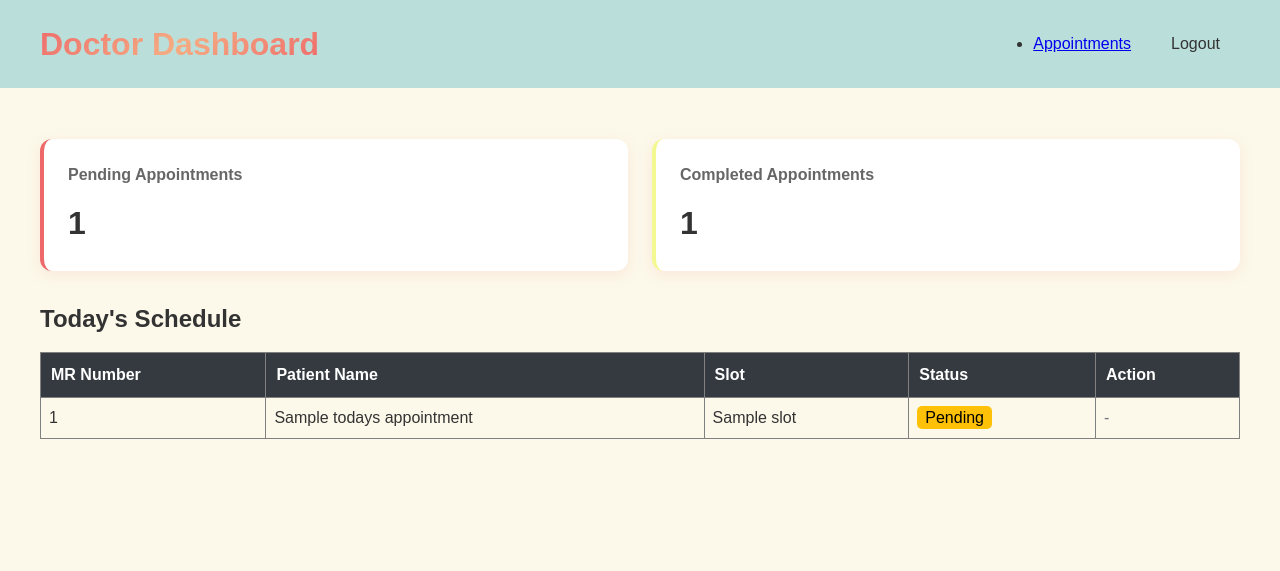
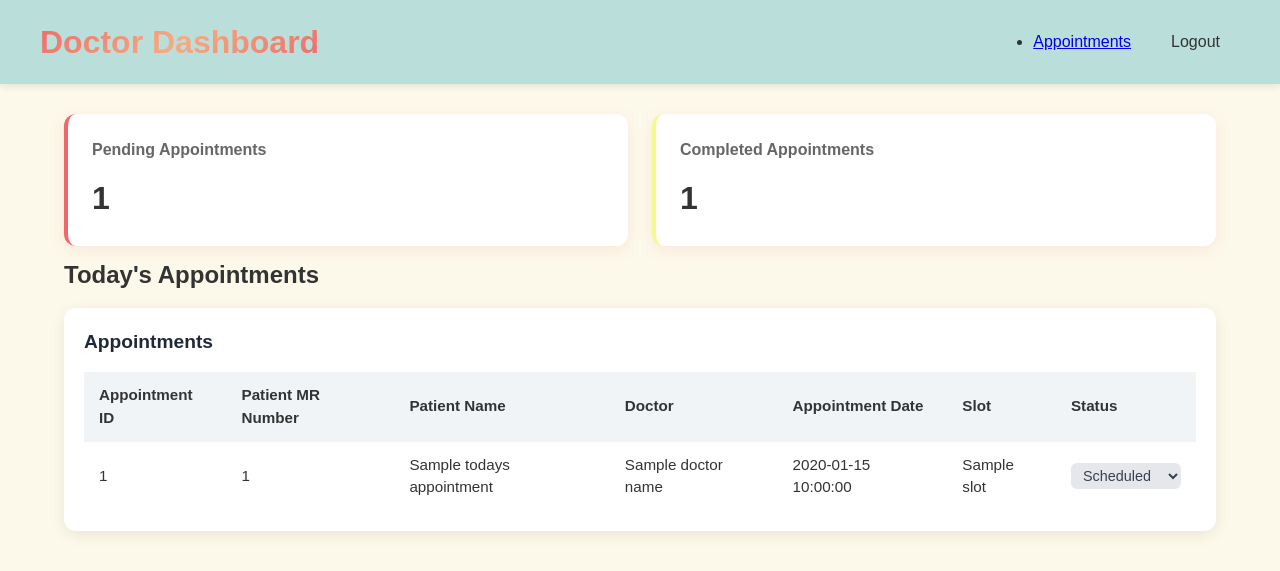
Before and after one commit to ayeshatayyabazeemi/DentAssist, a CodeIgniter 4 app: the page made by app/Views/doctor/dashboard.php in a window 1280 px wide. Shown: the top 571 px of the page. Run offline with PHP 8.4 and a stand-in for CodeIgniter, Linux system fonts and the light colour scheme; the template is opened without the code that fills it: most values are stand-ins (such as "Sample title", 1, 10 or a date in 2020); some libraries are stand-ins or nearby versions.

Commit message:
Doctor dashboard progress

```diff
--- a/app/Controllers/Api/AppointmentController.php
+++ b/app/Controllers/Api/AppointmentController.php
@@ -192,7 +192,8 @@ public function getSlots()
         ];
 
         // $insertId = $appointmentModel->insert($insertData);
-        try {
+
+         try {
             $insertId = $appointmentModel->insert($insertData);
         } catch (\Exception $e) {
             // This happens if UNIQUE constraint fails (double booking)
@@ -201,6 +202,7 @@ public function getSlots()
                 'message' => 'This slot was just booked by another user'
             ]);
         }
+
 
         if ($insertId) {
             // Return the new appointment with doctor name
--- a/app/Models/AppointmentModel.php
+++ b/app/Models/AppointmentModel.php
@@ -15,6 +15,8 @@ class AppointmentModel extends Model
         'employee_id',        // doctor
         'appointment_date',
         'appointment_time',
+         'status',              // NEW
+    'status_updated_at',
         'slot'                // the slot assigned
     ];
 
@@ -24,6 +26,7 @@ class AppointmentModel extends Model
         'employee_id' => 'required|integer',
         'appointment_date' => 'required|valid_date[Y-m-d]',
         'appointment_time' => 'required',
+
         'slot' => 'required'
     ];
 
--- a/app/Views/doctor/dashboard.php
+++ b/app/Views/doctor/dashboard.php
@@ -1,107 +1,88 @@
 <!DOCTYPE html>
 <html lang="en">
 <head>
-  <meta charset="UTF-8" />
-  <meta name="viewport" content="width=device-width, initial-scale=1.0" />
-  <title>Doctor Dashboard</title>
+<meta charset="UTF-8">
+<meta name="viewport" content="width=device-width, initial-scale=1">
+<title>Doctor Dashboard</title>
+<link rel="stylesheet" href="https://cdnjs.cloudflare.com/ajax/libs/font-awesome/4.7.0/css/font-awesome.min.css" />
+<link rel="stylesheet" href="https://cdn.jsdelivr.net/npm/notyf@3/notyf.min.css">
+<link rel="stylesheet" href="<?= base_url('assets/css/admin.css') ?>">
+<link rel="stylesheet" href="<?= base_url('assets/css/receptionistDashboard.css') ?>">
+</head>
+<body>
 
-  <!-- Admin CSS -->
-  <link rel="stylesheet" href="<?= base_url('assets/css/admin.css') ?>" />
-  <link rel="stylesheet" href="https://cdn.jsdelivr.net/npm/notyf@3/notyf.min.css" />
-  <link rel="stylesheet" href="https://cdnjs.cloudflare.com/ajax/libs/font-awesome/4.7.0/css/font-awesome.min.css" />
-  <link rel="icon" type="image/png" href="<?= base_url('assets/images/mylogo.png') ?>" />
-
-
-
-<header>
-  <div class="logo-btn">Doctor Dashboard</div>
+<header class="main-header">
+  <div class="logo-btn" id="logo">Doctor Dashboard</div>
   <nav>
-    <ul>
-
+    <ul class="nav-list">
       <li><a href="<?= base_url('doctor/appointments') ?>">Appointments</a></li>
     </ul>
-    <form action="<?= base_url('logout') ?>" method="post" style="display:inline;">
+    <form id="logoutForm" action="<?= base_url('logout') ?>" method="post">
       <button type="submit" class="logout-btn">Logout</button>
     </form>
   </nav>
 </header>
 
-<main class="main-content">
-
+<div class="content-wrapper">
   <!-- KPI Boxes -->
   <div class="kpi-container">
     <div class="kpi-card border-primary">
       <h3>Pending Appointments</h3>
       <p class="value"><?= $pendingCount ?></p>
     </div>
-
     <div class="kpi-card border-success">
       <h3>Completed Appointments</h3>
       <p class="value"><?= $completedCount ?></p>
     </div>
   </div>
 
-  <!-- Today's Schedule -->
-<!-- Today's Schedule -->
-<section class="table-section" style="margin-top: 30px;">
-  <div class="row">
-    <div class="col-12">
-      <!-- Heading -->
-      <h2 style="margin-bottom: 15px; font-size: 1.5rem; font-weight: 600;">Today's Schedule</h2>
-
-      <!-- Responsive Table -->
-      <div style="overflow-x:auto;">
-        <table style="width:100%; border-collapse: collapse; text-align: left;" border="1">
-          <thead style="background-color:#343a40; color:white;">
+  <!-- Today's Appointments -->
+  <section id="tab-dashboard" class="tab-content active">
+    <h2>Today's Appointments</h2>
+    <div class="appointments-card">
+      <div class="appointments-card-header"><span>Appointments</span></div>
+      <div class="appointments-card-body">
+        <table class="appointments-table">
+          <thead>
             <tr>
-              <th style="padding: 10px;">MR Number</th>
-              <th style="padding: 10px;">Patient Name</th>
-              <th style="padding: 10px;">Slot</th>
-              <th style="padding: 10px;">Status</th>
-              <th style="padding: 10px;">Action</th>
+              <th>Appointment ID</th>
+              <th>Patient MR Number</th>
+              <th>Patient Name</th>
+              <th>Doctor</th>
+              <th>Appointment Date</th>
+              <th>Slot</th>
+              <th>Status</th>
             </tr>
           </thead>
-          <tbody>
-            <?php if (!empty($todaysAppointments)): ?>
-              <?php foreach ($todaysAppointments as $app): ?>
-                <tr>
-                  <td style="padding: 8px;"><?= esc($app['mr_number']) ?></td>
-                  <td style="padding: 8px;"><?= esc($app['name']) ?></td>
-                  <td style="padding: 8px;"><?= esc($app['slot']) ?></td>
-                  <td style="padding: 8px;">
-                    <?php if ($app['status'] === 'completed'): ?>
-                      <span style="background-color: #28a745; color: white; padding: 3px 8px; border-radius: 5px;">Completed</span>
-                    <?php else: ?>
-                      <span style="background-color: #ffc107; color: black; padding: 3px 8px; border-radius: 5px;">Pending</span>
-                    <?php endif; ?>
-                  </td>
-                  <td style="padding: 8px;">
-                    <?php if ($app['status'] === 'pending'): ?>
-                   <form method="post" action="<?= site_url('doctor/updateStatus') ?>" class="complete-form">
-    <input type="hidden" name="appointment_id" value="<?= esc($app['appointment_id']) ?>">
-    <button type="submit" class="complete-btn">Mark Completed</button>
-</form>
-             <?php else: ?>
-                      <span style="color:#6c757d;">-</span>
-                    <?php endif; ?>
-                  </td>
-                </tr>
-              <?php endforeach; ?>
-            <?php else: ?>
-              <tr>
-                <td colspan="5" style="text-align:center; padding: 15px; color:#6c757d;">No appointments scheduled for today.</td>
+          <tbody id="appointments-body">
+            <?php foreach($todaysAppointments as $apt): ?>
+              <tr class="status-<?= $apt['status'] ?>">
+                <td><?= esc($apt['appointment_id']) ?></td>
+                <td><?= esc($apt['mr_number']) ?></td>
+                <td><?= esc($apt['patient_name']) ?></td>
+                <td><?= esc($doctor_name) ?></td>
+                <td><?= esc($apt['appointment_date']) ?></td>
+                <td><?= esc($apt['slot'] ?? '-') ?></td>
+                <td>
+                  <select class="status-select" data-appointment="<?= $apt['appointment_id'] ?>">
+                    <option value="scheduled" <?= $apt['status']=='scheduled'?'selected':'' ?>>Scheduled</option>
+                    <option value="checked_in" <?= $apt['status']=='checked_in'?'selected':'' ?>>Checked In</option>
+                    <option value="in_progress" <?= $apt['status']=='in_progress'?'selected':'' ?>>In Progress</option>
+                    <option value="completed" <?= $apt['status']=='completed'?'selected':'' ?>>Completed</option>
+                    <option value="no_show" <?= $apt['status']=='no_show'?'selected':'' ?>>No Show</option>
+                    <option value="cancelled" <?= $apt['status']=='cancelled'?'selected':'' ?>>Cancelled</option>
+                  </select>
+                </td>
               </tr>
-            <?php endif; ?>
+            <?php endforeach; ?>
           </tbody>
         </table>
       </div>
     </div>
-  </div>
-</section>
-
-</main>
+  </section>
+</div>
 
 <script src="https://cdn.jsdelivr.net/npm/notyf@3/notyf.min.js"></script>
-<script src="<?= base_url('assets/js/admin.js') ?>"></script>
+<script src="<?= base_url('assets/js/doctor_dashboard.js') ?>"></script>
 </body>
 </html>
```
Also changed, not shown: app/Config/Routes.php (+16 -3 lines), app/Controllers/DoctorDashboard.php (+40 -20 lines), app/Views/doctor/appointments.php (+52 -91 lines), public/assets/js/doctor_dashboard.js.
